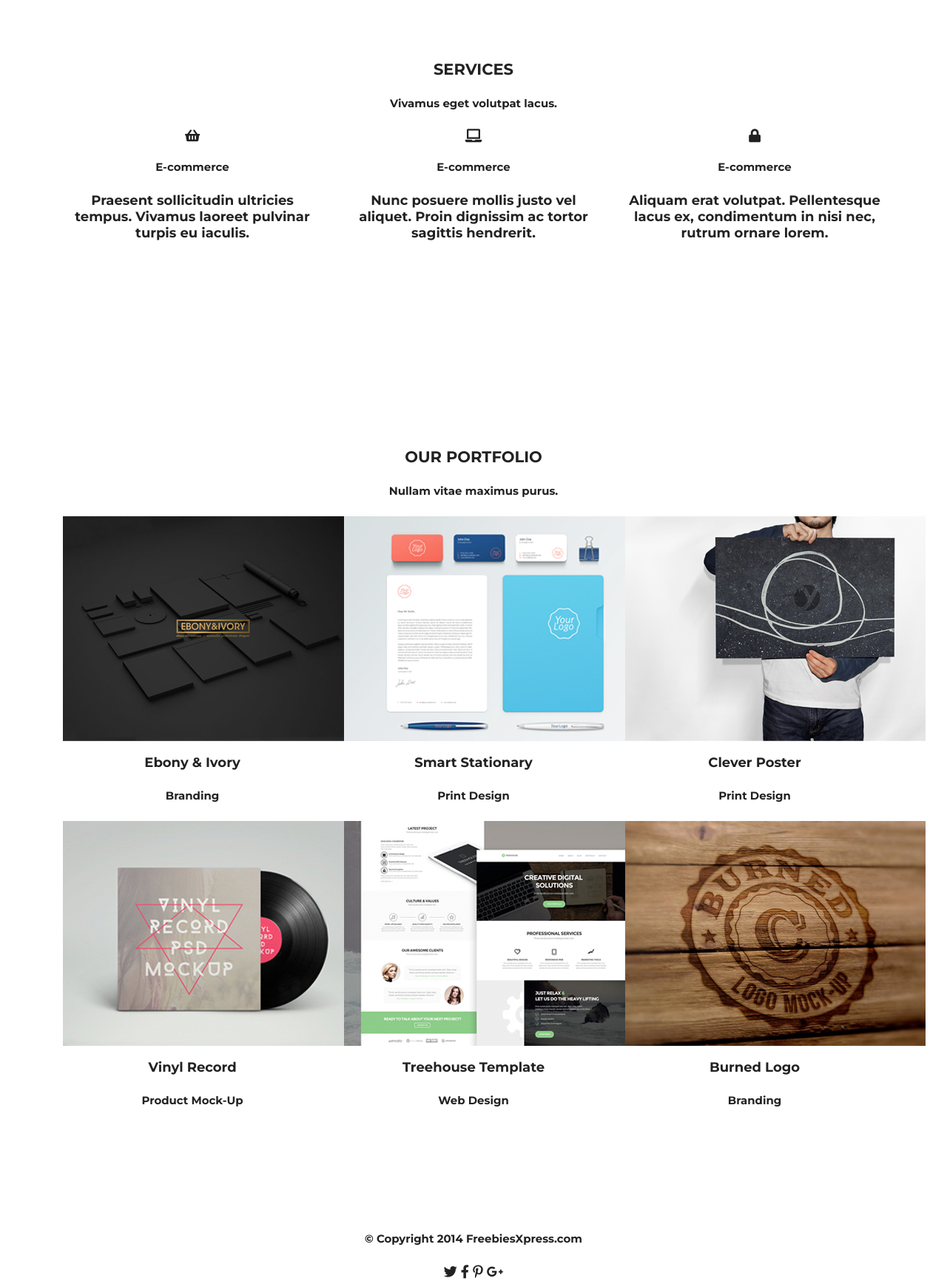
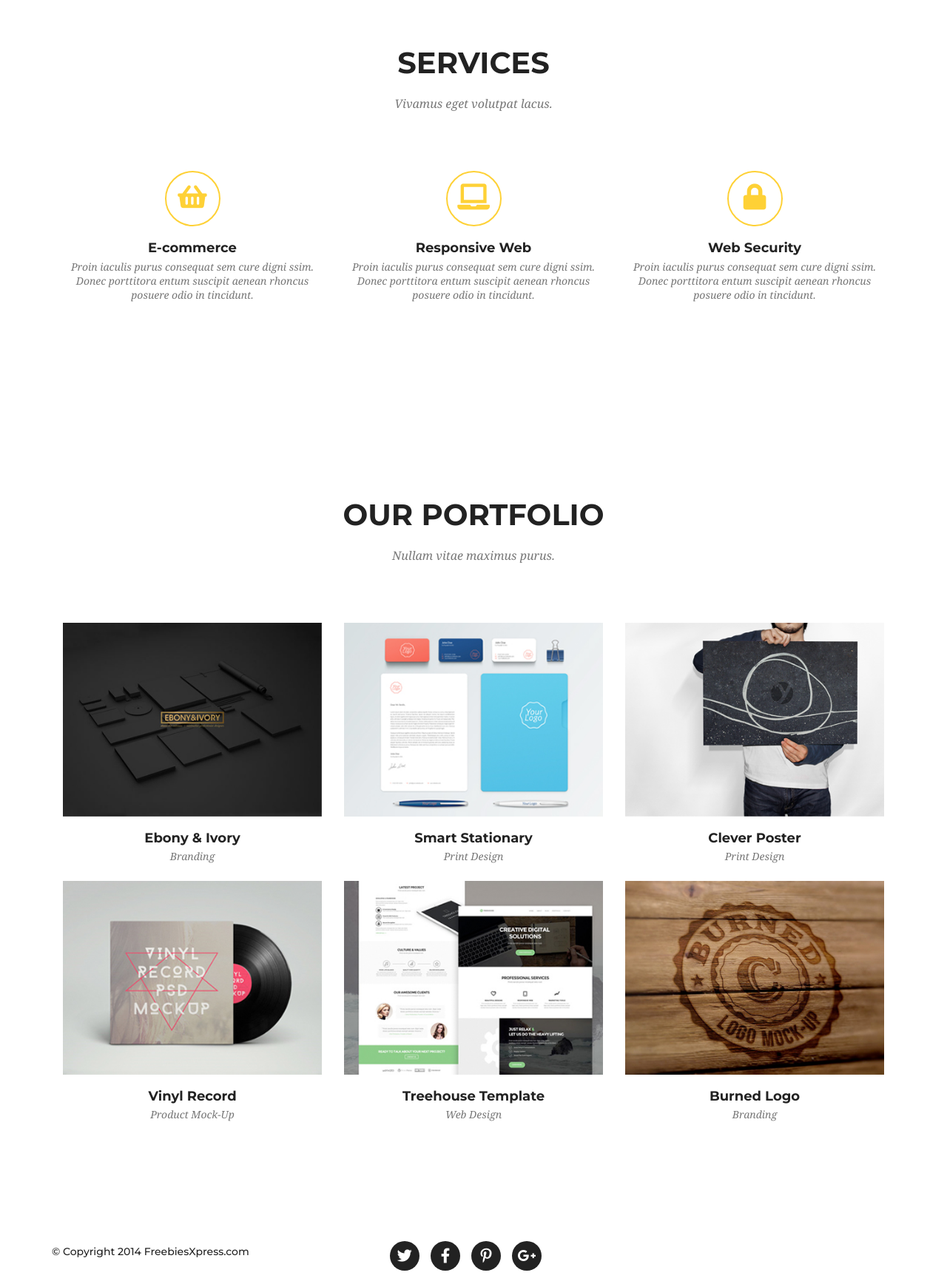
Before and after one commit to JustiMis/project-with-task-runner, a website: page index.html in a window 1280 px wide. Shown: the part 860-2596 px from the top of the page at 74% size. Drawn offline with Linux system fonts and the light colour scheme.

Commit message:
All styles&html

```diff
--- a/css/style.css
+++ b/css/style.css
@@ -22,6 +22,21 @@ section {
   margin: 0 auto;
 }
 
+.section-title {
+  font-size: 40px;
+  font-weight: bold;
+  line-height: normal;
+  margin: 0 0 20px 0;
+}
+
+.section-subtitle {
+  font-family: 'Noto Serif', serif;
+  font-weight: 400;
+  font-size: 16px;
+  color: #777777;
+  line-height: normal;
+  margin: 0 0 80px 0;
+}
 
 /* Header*/
 .splash {
@@ -99,4 +114,170 @@ section {
   padding: 25px;
   margin: 65px 0 0 0;
 }
+
+
+
+/* Services */
+
+.services-icon {
+  color: #fed136;
+  width: 75px;
+  height: 75px;
+  line-height: 75px;
+  border-radius: 50%;
+  border-width: 2px;
+  border-style: solid;
+  text-align: center;
+  margin: 0 auto;
+}
+
+.services-icon i{
+  font-size: 35px;
+  line-height: 65px;
+}
+
+.col-text {
+  font-size: 14px;
+  font-family: 'Roboto Slab', serif;
+  font-weight: 300;
+  color: #777777;
+
+}
+
+/* Portfolio */
+
+.portfolio-image {
+  min-width: 290px;
+}
+
+.portfolio-image img {
+  width: 100%;
+  object-fit: cover;
+}
+
+.col-title {
+  margin-block-end: 0.25em;
+}
+
+.col-text {
+  color: #777777;
+  font-size: 14px;
+  font-family: 'Noto Serif', serif;
+  margin-block-start: 0.25em;
+}
+
+/* Footer */
+
+.footer-title {
+  text-align: left;
+  font-size: 14px;
+  font-weight: lighter;
+  padding: 0 150px 0 0;
+
+
+}
+
+.social-links li{
+  display: inline-block;
+  list-style-type: none;
+  background-color: #222222;
+  height: 40px;
+  width: 40px;
+  line-height: 40px;
+  border-radius: 50%;
+  margin-right: 10px;
+
+
+
+}
+
+.social-links li a {
+  color: #ffffff;
+  display: block;
+
+
+}
+
+.social-links li a i {
+  font-size: 20px;
+  line-height: 40px;
+
+}
+
+
+/* Media */
+
+@media (max-width: 767px) {
+
+
+  .section {
+    padding: 30px 0 30px;
+  }
+  .page-title {
+    font-size: 20px;
+  }
+
+  .page-subtitle {
+    font-size: 32px;
+    margin: 10px 0 0 0;
+  }
+
+  .navigation a {
+    font-size: 10px;
+    padding: 25px 10px 0 0;
+  }
+  .logo {
+
+    font-size: 12px;
+    padding: 25px 10px 0 0px;
+    text-align: left;
+  }
+
+  .navigation ul {
+    max-width: 720px;
+
+  }
+
+  .btn {
+    min-width: 40px;
+    min-height: 15px;
+
+  }
+
+  .section-title {
+    font-size: 30px;
+    margin: 0 0 10px 0;
+  }
+
+  .section-subtitle {
+    font-size: 16px;
+    margin: 0 0 40px 0;
+  }
+
+.row {
+  flex-direction: column;
+  width: 100vh;
+  align-items: center;
+  max-width: 397px;
+  margin: 0;
+
+}
+
+.col-4 {
+  text-align: justify;
+  width: 100vh;
+}
+
+.page-footer {
+  flex-direction: column;
+  align-items: center;
+}
+
+.footer-title {
+  font-size: 10px;
+  padding: 0;
+  text-align: center;
+}
+
+}
 /*# sourceMappingURL=style.css.map */
--- a/index.html
+++ b/index.html
@@ -47,20 +47,32 @@
             	<h5 class="section-subtitle">Vivamus eget volutpat lacus.</h5>
             		<div class="container">
             			<div class="row">
-            				<div class="col">
+            				<div class="col-4">
+            				<div class="services-icon">
 								<i class="fas fa-shopping-basket"></i>
-            					<h5 class="col-title">E-commerce</h5>
-            					<p class="col-text">Praesent sollicitudin ultricies tempus. Vivamus laoreet pulvinar turpis eu iaculis.</p>
 							</div>
-							<div class="col">
+            					<p class="col-title">E-commerce</p>
+            					<h5 class="col-text">Proin iaculis purus consequat sem cure
+									digni ssim. Donec porttitora entum suscipit
+									aenean rhoncus posuere odio in tincidunt.</h5>
+							</div>
+							<div class="col-4">
+								<div class="services-icon">
 								<i class="fas fa-laptop"></i>
-            					<h5 class="col-title">E-commerce</h5>
-            					<p class="col-text">Nunc posuere mollis justo vel aliquet. Proin dignissim ac tortor sagittis hendrerit.</p>
 							</div>
-							<div class="col">
+            					<p class="col-title">Responsive Web</p>
+            					<h5 class="col-text">Proin iaculis purus consequat sem cure
+									digni ssim. Donec porttitora entum suscipit
+									aenean rhoncus posuere odio in tincidunt.</h5>
+							</div>
+							<div class="col-4">
+								<div class="services-icon">
 								<i class="fas fa-lock"></i>
-            					<h5 class="col-title">E-commerce</h5>
-            					<p class="col-text">Aliquam erat volutpat. Pellentesque lacus ex, condimentum in nisi nec, rutrum ornare lorem.</p>
+							</div>
+            					<p class="col-title">Web Security</p>
+            					<h5 class="col-text">Proin iaculis purus consequat sem cure
+									digni ssim. Donec porttitora entum suscipit
+									aenean rhoncus posuere odio in tincidunt.</h5>
 							</div>
 
             			</div>
@@ -72,7 +84,7 @@
             	<h3 class="section-title">OUR PORTFOLIO</h3>
             	<h5 class="section-subtitle">Nullam vitae maximus purus.</h5>
             		<div class="container">
-            			<div class="row justify-content-around">
+            			<div class="row">
             				<div class="col-4">
             					<div class="portfolio-image">
 									<img src="/image/ebony&ivory.jpg" alt="branding">
@@ -88,21 +100,21 @@
             					<h5 class="col-text">Print Design</h5>
 							</div>
 							<div class="col-4">
-            					<div class="porfolio-image">
+            					<div class="portfolio-image">
 									<img src="/image/clever poster.jpg" alt="print design">
 								</div>
             					<p class="col-title">Clever Poster</p>
             					<h5 class="col-text">Print Design</h5>
 							</div>
             				<div class="col-4">
-            					<div class="porfolio-image">
+            					<div class="portfolio-image">
 									<img src="/image/vinyl record.jpg" alt="product mock-up">
 									</div>
             					<p class="col-title">Vinyl Record</p>
             					<h5 class="col-text">Product Mock-Up</h5>
 							</div>
 							<div class="col-4">
-            					<div class="porfolio-image">
+            					<div class="portfolio-image">
 									<img src="/image/treehouse.jpg" alt="web design">
 									</div>
 
@@ -110,7 +122,7 @@
             					<h5 class="col-text">Web Design</h5>
 							</div>
 							<div class="col-4">
-            					<div class="porfolio-image">
+            					<div class="portfolio-image">
 									<img src="/image/burned.jpg" alt="branding">
 									</div>
             					<p class="col-title">Burned Logo</p>
@@ -121,14 +133,36 @@
 
             </section>
 
-        	<footer>
+        	<footer class="page-footer">
+				<div class="container">
+					<div class="row">
+
 							<h5 class="footer-title">© Copyright 2014 FreebiesXpress.com</h5>
-				<div class="i-icons">
+
+					<div class=" social-links">
+					<ul>
+						<li>
+							<a href="#">
 								<i class="fab fa-twitter"></i>
+							</a>
+						</li>
+						<li>
+							<a href="#">
 								<i class="fab fa-facebook-f"></i>
+							</a>
+						</li>
+						<li>
+							<a href="#">
 								<i class="fab fa-pinterest-p"></i>
+							</a>
+						</li>
+						<li>
+							<a href="#">
 								<i class="fab fa-google-plus-g"></i>
-				</div>
+							</a>
+						</li>
+					</ul>
+				</div></div></div>
 			</footer>
 
 </body>
```
Lines whose indentation alone changed are shown as unchanged.
